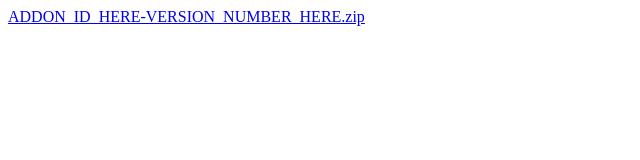
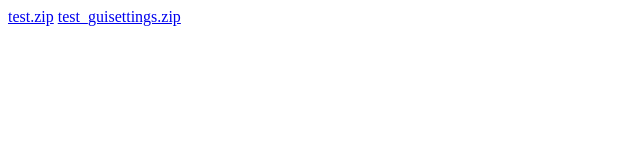
Before and after one commit to rtuRgALp/Safehouse9944.github.io, a plain HTML site: page index.html in a window 1280 px wide. Shown: the whole page, without its empty margins (0-640 px from the left). Drawn offline with Linux system fonts and the light colour scheme.

Commit message:
update index

```diff
--- a/index.html
+++ b/index.html
@@ -1,2 +1,3 @@
 <!DOCTYPE html>
-<a href="ADDON_ID_HERE-VERSION_NUMBER_HERE.zip">ADDON_ID_HERE-VERSION_NUMBER_HERE.zip</a>
+<a href="test.zip">test.zip</a>
+<a href="test_guisettings.zip">test_guisettings.zip</a>
```
